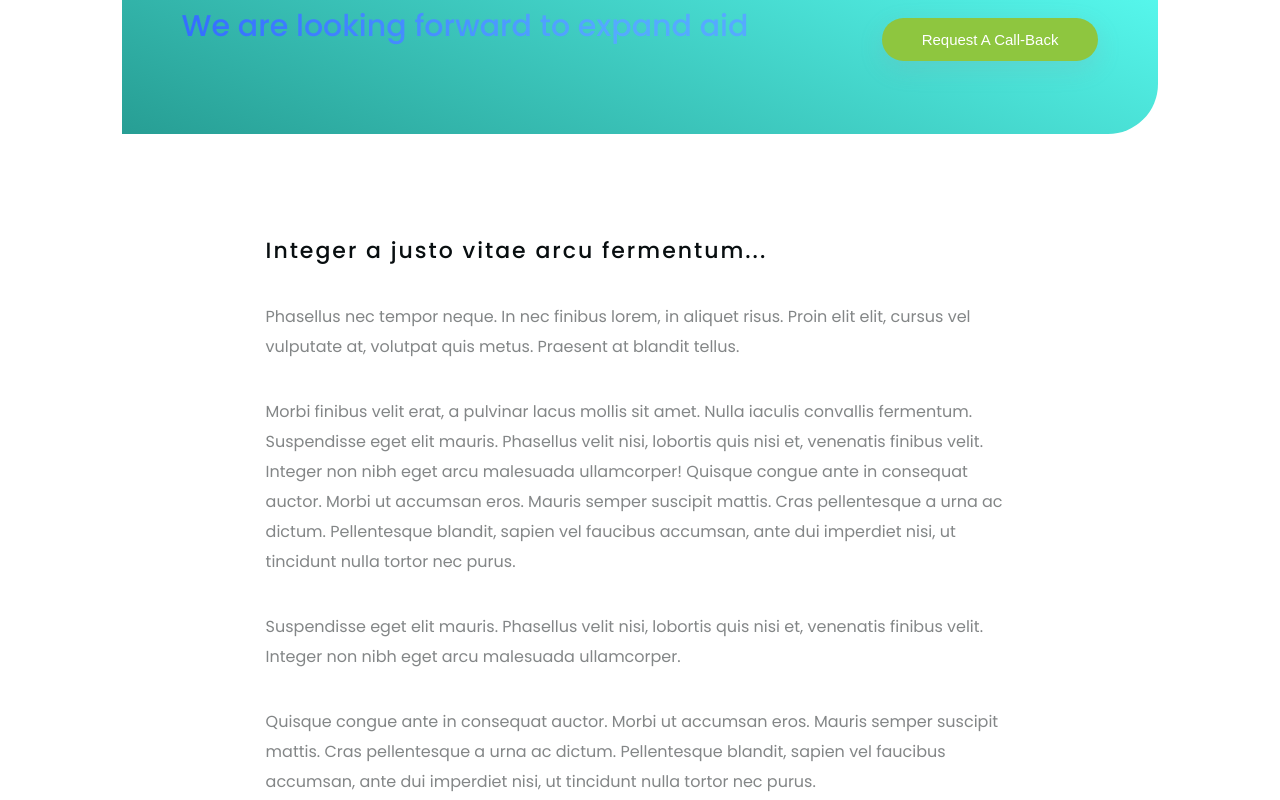
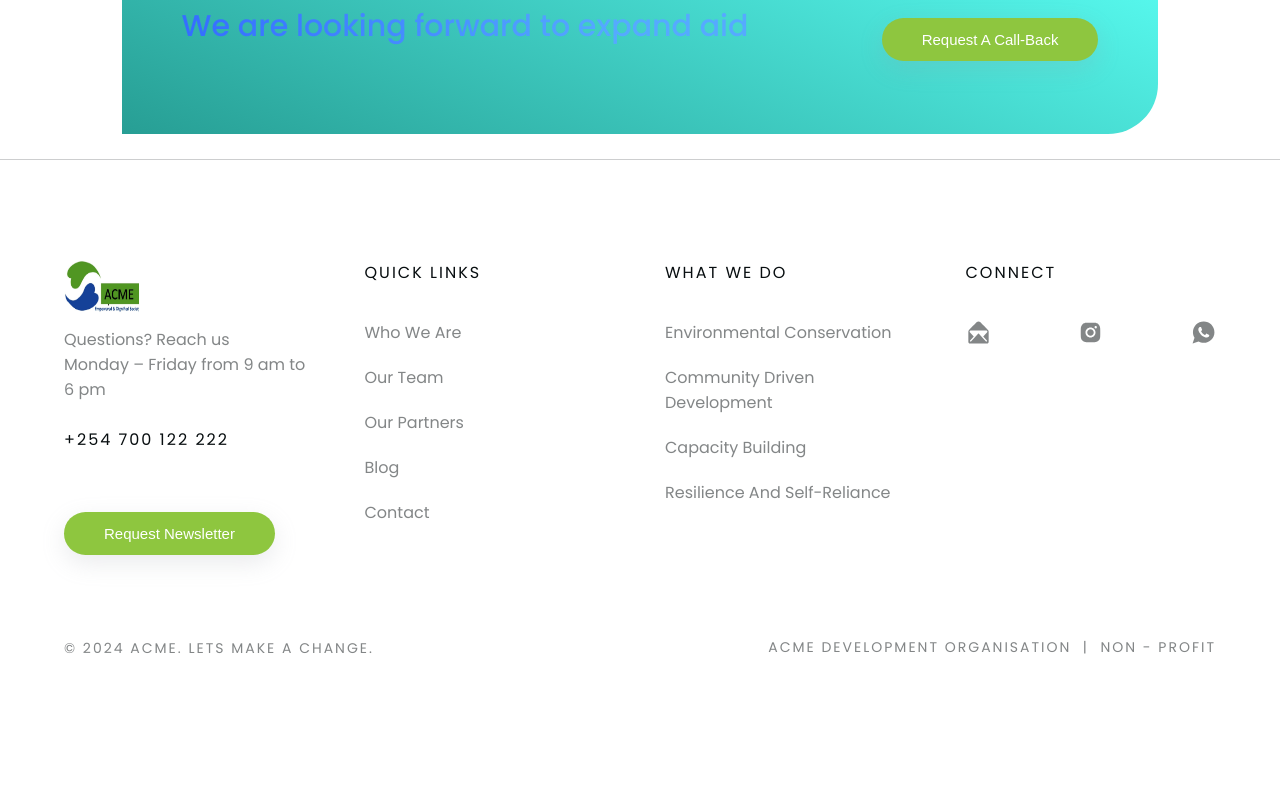
Before and after one commit to Imoite-zn/acme-org-site, a Next.js app: page /blogs/1 in a window 1280 px wide. Shown: the part 2220-3020 px from the top of the page. After the commit the page ends 2960 px from the top, so only its background shows below. Built offline with nearby package versions, Linux system fonts and the light colour scheme.

Commit message:
Update [id].js

```diff
--- a/pages/blogs/[id].js
+++ b/pages/blogs/[id].js
@@ -36,18 +36,8 @@ const SinglePost = () => {
             </div>
           </div>
           <Banner />
-
-          <div className='heading-title'>
-            <div className='desc'>
-              <TitleSm title='Integer a justo vitae arcu fermentum...' />
-
-              <p className='desc-p'> Phasellus nec tempor neque. In nec finibus lorem, in aliquet risus. Proin elit elit, cursus vel vulputate at, volutpat quis metus. Praesent at blandit tellus.</p>
-              <p className='desc-p'>Morbi finibus velit erat, a pulvinar lacus mollis sit amet. Nulla iaculis convallis fermentum. Suspendisse eget elit mauris. Phasellus velit nisi, lobortis quis nisi et, venenatis finibus velit. Integer non nibh eget arcu malesuada ullamcorper! Quisque congue ante in consequat auctor. Morbi ut accumsan eros. Mauris semper suscipit mattis. Cras pellentesque a urna ac dictum. Pellentesque blandit, sapien vel faucibus accumsan, ante dui imperdiet nisi, ut tincidunt nulla tortor nec purus.</p>
-              <p className='desc-p'>Suspendisse eget elit mauris. Phasellus velit nisi, lobortis quis nisi et, venenatis finibus velit. Integer non nibh eget arcu malesuada ullamcorper.</p>
-              <p className='desc-p'>Quisque congue ante in consequat auctor. Morbi ut accumsan eros. Mauris semper suscipit mattis. Cras pellentesque a urna ac dictum. Pellentesque blandit, sapien vel faucibus accumsan, ante dui imperdiet nisi, ut tincidunt nulla tortor nec purus.</p>
-            </div>
-          </div>
         </div>
+        <br />
       </section>
     </>
   )
```
